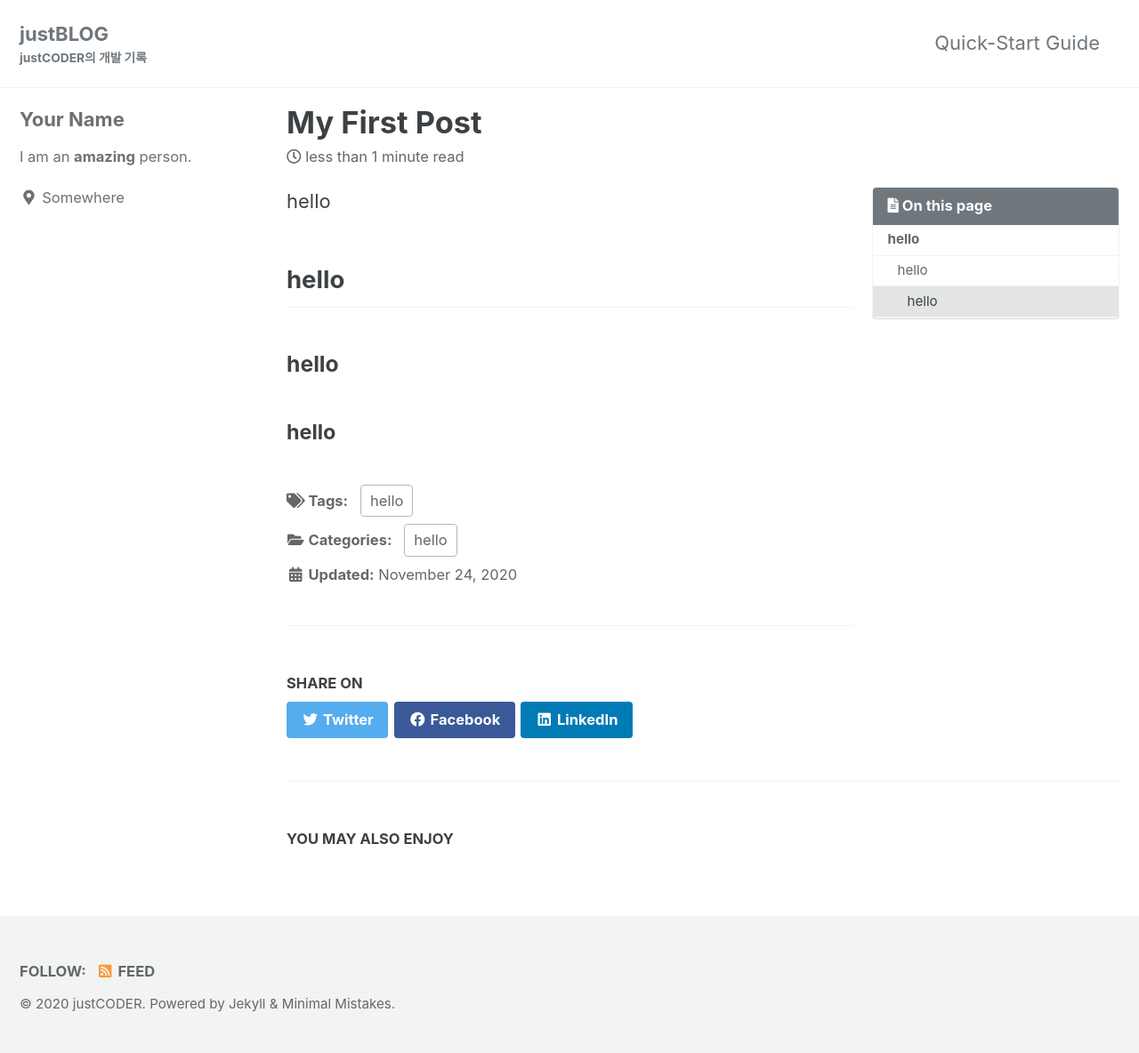
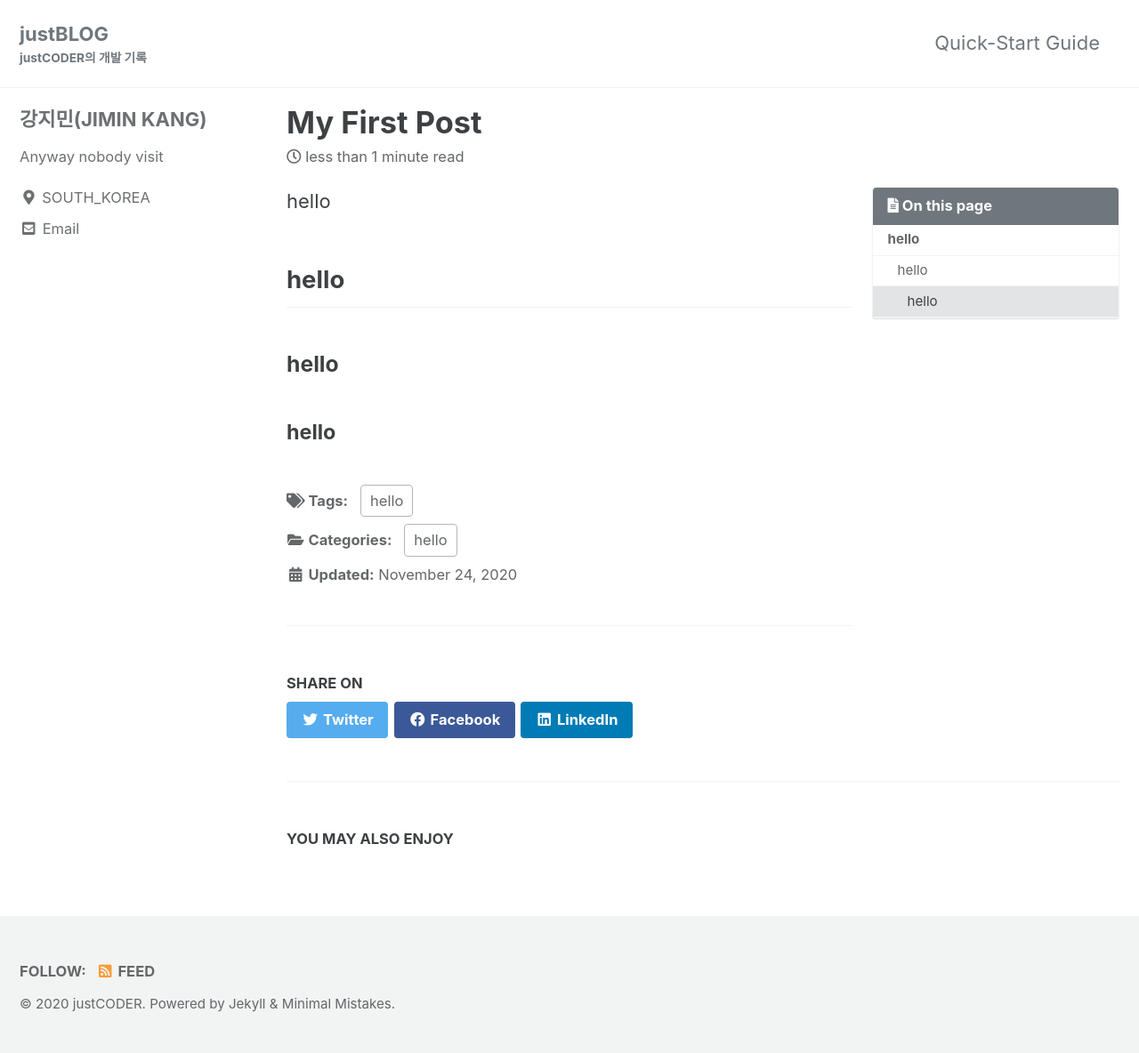
Before and after one commit to justJIMIN/justJIMIN.github.io, a Jekyll site: the page built from _posts/2020-11-24-hello.md, in a window 1280 px wide. Shown: the whole page at 89% size. Built offline with Jekyll 4.4.1, drawn with Linux system fonts in a browser that asks for light colours; cached includes are drawn as plain includes.

Commit message:
config modified

```diff
--- a/_config.yml
+++ b/_config.yml
@@ -18,10 +18,10 @@ minimal_mistakes_skin    : "default" # "air", "aqua", "contrast", "dark", "dirt"
 locale                   : "en-US"
 title                    : "justBLOG"
 title_separator          : "-"
-subtitle                 : "justCODER의 개발 기록"# site tagline that appears below site title in masthead
+subtitle                 : "justCODER의 개발 기록" # site tagline that appears below site title in masthead
 name                     : "justCODER"
-description              : "An amazing website."
-url                      : # the base hostname & protocol for your site e.g. "https://mmistakes.github.io"
+description              : "Live in ownership."
+url                      : "https://justJIMIN.github.io"
 baseurl                  : # the subpath of your site, e.g. "/blog"
 repository               : # GitHub username/repo-name e.g. "mmistakes/minimal-mistakes"
 teaser                   : # path of fallback teaser image, e.g. "/assets/images/500x300.png"
@@ -93,11 +93,11 @@ analytics:
 
 # Site Author
 author:
-  name             : "Your Name"
+  name             : "강지민(JIMIN KANG)"
   avatar           : # path of avatar image, e.g. "/assets/images/bio-photo.jpg"
-  bio              : "I am an **amazing** person."
-  location         : "Somewhere"
-  email            :
+  bio              : "Anyway nobody visit"
+  location         : "SOUTH_KOREA"
+  email            : "Not yet"
   links:
     - label: "Email"
       icon: "fas fa-fw fa-envelope-square"
```
